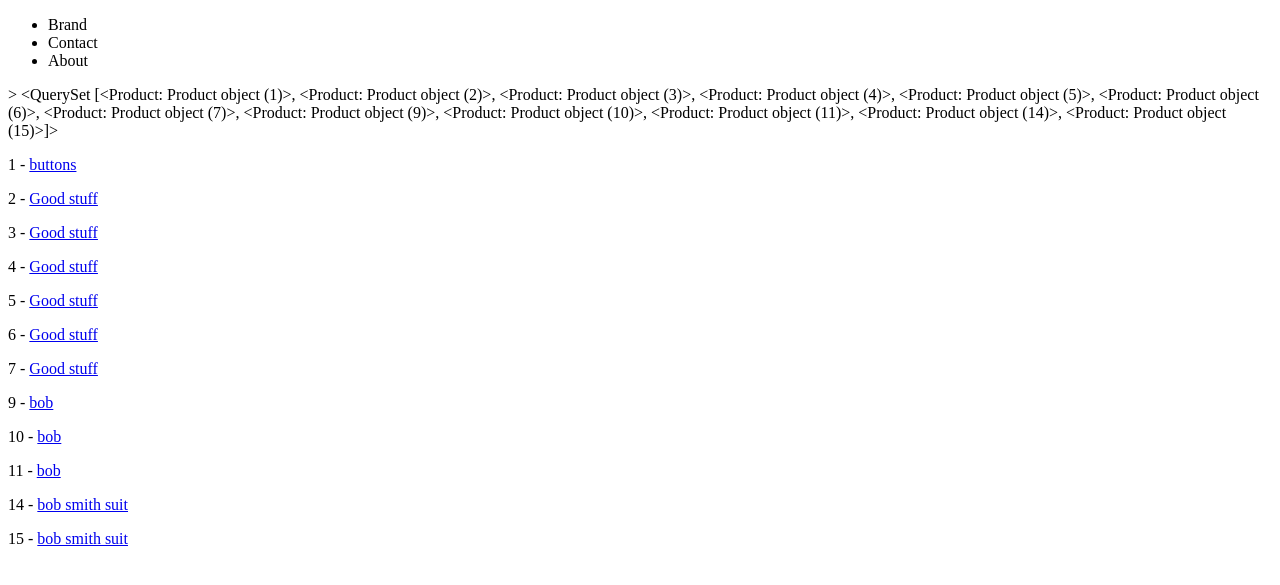
After one commit to TJBrynach/trydjango, a Django app: page /products/product_list in a window 1280 px wide. The commit adds this page. Shown: the top 585 px of the page. Run offline with Django 3.2, Linux system fonts and the light colour scheme; data comes from the database, SQL or seed files in the repository; both versions use the stored data as it was after the commit.

Commit message:
07_07_Update4

```diff
--- a/src/products/models.py
+++ b/src/products/models.py
@@ -1,7 +1,6 @@
 from django.db import models
 
 # Create your models here.
-
 #https://docs.djangoproject.com/en/2.0/ref/models/fields/#field-types
 class Product(models.Model):
     title       = models.CharField(max_length=120)
@@ -9,3 +8,7 @@ class Product(models.Model):
     price       = models.DecimalField(decimal_places=2, max_digits=10000)
     summary     = models.TextField(blank=False, null=False)
     featured    = models.BooleanField(default=True)
+
+
+    def get_absolute_url(self):
+        return f"/products/{self.id}/"
--- a/src/products/templates/products/product_detail.html
+++ b/src/products/templates/products/product_detail.html
@@ -4,6 +4,7 @@
 {% block content %}
 <h1>{{ object.title|upper }}</h1>
 <p>{% if object.description == "sale time" %}{{ object.description }}{% else %}Description Coming Soon{% endif %}</p>
-
+<p>{{ object.description }}</p>
+<p>{{ object.price }}</p>
 <navbar>{{ object.price}}</navbar>
 {% endblock %}
--- /dev/null
+++ b/src/products/templates/products/product_list.html
@@ -0,0 +1,16 @@
+{% extends 'base.html' %}
+
+
+{% block content %}
+
+
+{{ object_list }}
+
+{% for obj in object_list %}
+
+    <p>{{ obj.id }} - <a href='{{ obj.get_absolute_url }}'>{{ obj.title }}</a></p>
+
+{% endfor %}
+
+
+{% endblock %}
--- a/src/products/views.py
+++ b/src/products/views.py
@@ -1,21 +1,57 @@
-from django.shortcuts import render
+from django.http import Http404
+from django.shortcuts import render, get_object_or_404, redirect
 
 from.models import Product
 from.forms import ProductForm, RawProductForm
 
 
-def product_create_view(request):
-    my_form = RawProductForm()
-    if request.method == 'POST':
-        my_form = RawProductForm(request.POST)
-        if my_form.is_valid():
-            print(my_form.cleaned_data)
-            Product.objects.create(**my_form.cleaned_data)
+
+def dynamic_lookup_view(request, id):
+    #obj = Product.objects.get(id=id)
+    #obj = get_object_or_404(Product, id=id)
+    obj = Product.objects.get(id=id)
+    try:
+        obj = Product.objects.get(id=id)
+    except Product.DoesNotExist:
+        raise Http404
 
     context = {
-        "form" : my_form
+        "object": obj
     }
-    return render(request,"products/product_create.html", context)
+    return render(request, "products/product_detail.html", context)
+
+
+
+
+
+def render_initial_data(request):
+    initial_data = {
+        'title': "A great title"
+    }
+    obj = Product.objects.get(id=1)
+
+
+    form = ProductForm(request.POST or None, instance=obj)
+    if form.is_valid():
+        form.save()
+    context = {
+        'form' : form
+    }
+    return render(request, "products/product_create.html", context)
+
+
+#def product_create_view(request):
+#    my_form = RawProductForm()
+#    if request.method == 'POST':
+#        my_form = RawProductForm(request.POST)
+#        if my_form.is_valid():
+#            print(my_form.cleaned_data)
+#            Product.objects.create(**my_form.cleaned_data)
+#
+#    context = {
+#        "form" : my_form
+#    }
+#    return render(request,"products/product_create.html", context)
 
 
 
@@ -52,3 +88,23 @@ def product_detail_view(request):
     }
 
     return render(request, "products/product_detail.html", context)
+
+
+
+
+def product_delete_view(request,id):
+    obj = get_object_or_404(Product, id=id)
+    if request.method == 'POST':
+        obj.delete()
+        return redirect('../../')
+    context = {
+        'object':obj
+    }
+    return render(request,"products/product_delete.html",context)
+
+def product_list_view(request):
+    queryset = Product.objects.all()
+    context = {
+        'object_list': queryset
+    }
+    return render(request,'products/product_list.html', context)
--- a/src/trydjango/urls.py
+++ b/src/trydjango/urls.py
@@ -16,7 +16,7 @@ Including another URLconf
 from django.contrib import admin
 from django.urls import path
 from pages.views import home_view, contact_view, about_view
-from products.views import product_detail_view, product_create_view
+from products.views import product_detail_view, render_initial_data, dynamic_lookup_view, product_delete_view, product_list_view
 
 urlpatterns = [
     path('', home_view, name='home'),
@@ -24,6 +24,9 @@ urlpatterns = [
     path('contact/', contact_view, name='contact'),
     path('about/', about_view, name='about'),
     path('product/', product_detail_view),
-    path('create/', product_create_view),
+    path('create/', render_initial_data),
+    path('products/<int:id>/', dynamic_lookup_view, name='product'),
+    path('products/<int:id>/delete/', product_delete_view, name='product_delete'),
+    path('products/product_list', product_list_view, name='product_list'),
     path('admin/', admin.site.urls),
 ]
```
Also changed, not shown: src/products/forms.py (+27 -0 lines), src/products/templates/products/product_delete.html (added, +13 -0 lines), src/db.sqlite3.
